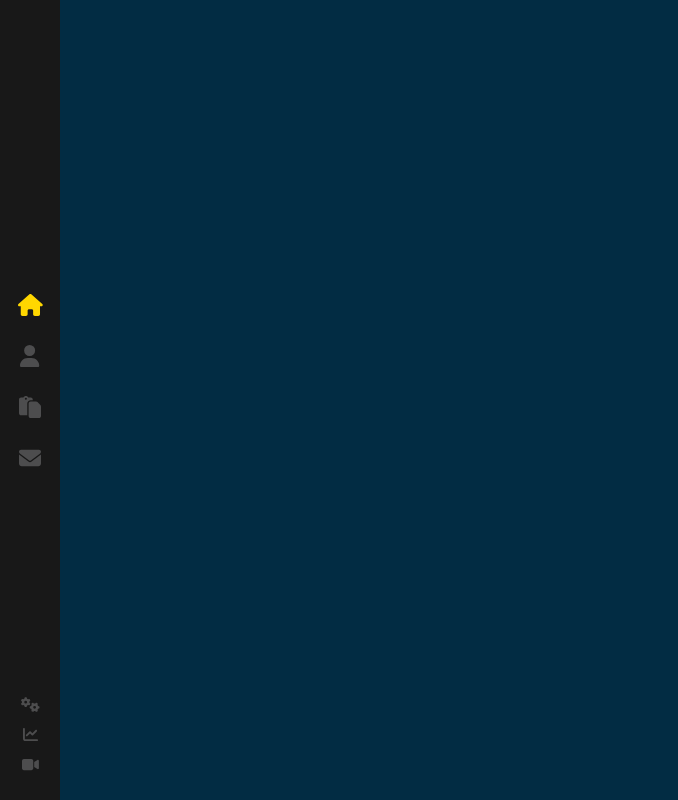
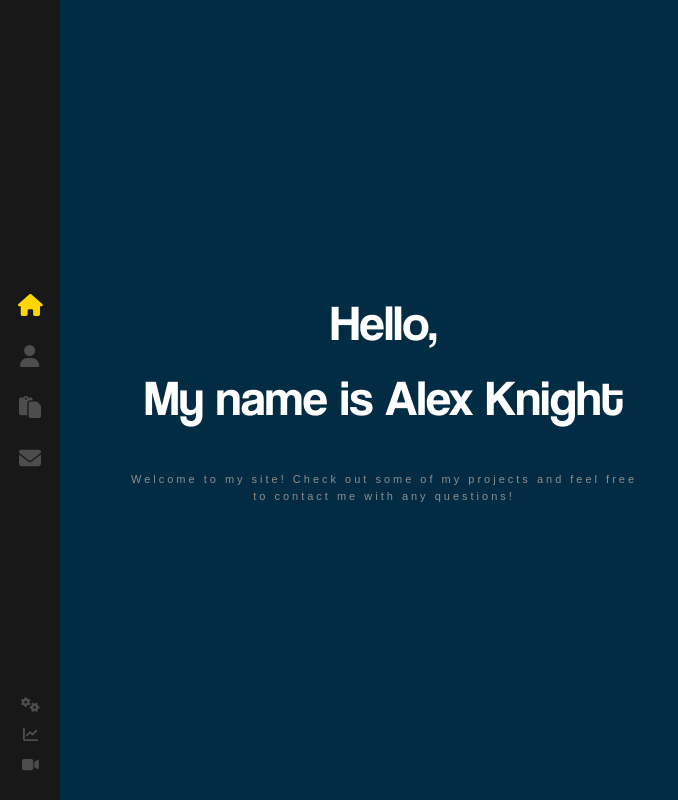
Before and after one commit to Alknight17/React-Portfolio, a React (Create React App) app: page / in a window 1280 px wide. Shown: the whole page, without its empty margins (0-678 px from the left). Built offline with nearby package versions, Linux system fonts and the light colour scheme.

Commit message:
Finish setup and styling for Layout

```diff
--- a/src/App.js
+++ b/src/App.js
@@ -1,42 +1,24 @@
 import React, { useState } from "react";
-import Header from './components/Header';
-import AboutMe from './components/AboutMe';
-import Contact from './components/Contact';
-import Footer from './components/Footer';
-import Portfolio from './components/Portfolio';
-import Resume from './components/Resume';
+// import Header from './components/Header';
+// import AboutMe from './components/AboutMe';
+// import Contact from './components/Contact';
+// import Footer from './components/Footer';
+// import Portfolio from './components/Portfolio';
+// import Resume from './components/Resume';
 
 import './App.scss';
 import { Routes, Route } from 'react-router-dom'
 import Layout from './components/Layout'
+import Home from './components/Home'
 
-// function App() {
-//   const [ page, setPage ] = useState('About Me');
-//   const checkPage = () => {
-//     if (page === 'About Me'){
-//       return <AboutMe />
-//     } else if (page === 'Contact') {
-//       return <Contact />
-//     } else if (page === 'Resume') {
-//       return <Resume />
-//     } else if (page === 'Portfolio') {
-//       return <Portfolio />
-//     } else { return <h1>Something went wrong!</h1>}
-//   };
-//   return (
-//     <div className="App">
-//       <Header setPage={setPage} />
-//       {checkPage()}
-//       <Footer />
-//     </div>
-//   );
-// }
 
 function App() {
   return (
     <>
     <Routes>
-      <Route path="/" element={<Layout />} />
+      <Route path="/" element={<Layout />}>
+      <Route index element={<Home />} />
+      </Route>
     </Routes>
     </>
   )
--- /dev/null
+++ b/src/components/Home/index.js
@@ -0,0 +1,22 @@
+import './index.scss';
+
+
+const Home = () => {
+  return (
+    <div className="container home-page">
+      <div className="text-zone">
+        <h1>
+          Hello, <br />
+          My name is Alex Knight
+        </h1>
+        <br />
+        <h2>
+          Welcome to my site! Check out some of my projects and feel free to
+          contact me with any questions!
+        </h2>
+      </div>
+    </div>
+  );
+};
+
+export default Home;
--- /dev/null
+++ b/src/components/Home/index.scss
@@ -0,0 +1,28 @@
+.home-page {
+    .text-zone {
+        position:absolute;
+        left: 10%;
+        top: 50%;
+        transform: translateY(-50%);
+        width: 40%;
+        max-height: 90%
+    }
+
+    h1 {
+        color: #fff;
+        font-size: 50px;
+        margin: 0;
+        font-family: 'Coolvetica';
+        font-weight: 400;
+    }
+
+    h2 {
+        color: #8d8d8d;
+        margin-top: 20px;
+        font-weight: 400;
+        font-size: 11px;
+        font-family: sans-serif;
+        letter-spacing: 3px;
+        animation: fadeIn 1s 1.8s backwards;
+    }
+}
--- a/src/components/Layout/index.js
+++ b/src/components/Layout/index.js
@@ -1,11 +1,19 @@
 import "./index.scss";
 import Navbar from "../Navbar";
+import { Outlet } from 'react-router-dom'
 
 const Layout = () => {
   return (
-    <>
-      <Navbar />
-    </>
+   <div className="App">
+    <Navbar />
+    <div className="page">
+
+      <Outlet />
+
+
+    <br />
+    </div>
+   </div>
   );
 };
 
--- a/src/components/Layout/index.scss
+++ b/src/components/Layout/index.scss
@@ -0,0 +1,20 @@
+.page {
+    width: 100%;
+    height: 100%;
+    position: absolute;
+}
+
+.container {
+    width: 100%;
+    will-change: contents;
+    height: 90%;
+    min-height: 566px;
+    position: absolute;
+    opacity: 0;
+    top: 5%;
+    margin: 0 auto;
+    z-index: 1;
+    transform-style: preserve-3d;
+    animation: fadeIn 1s forwards;
+    animation-delay: 1s;
+}
```
